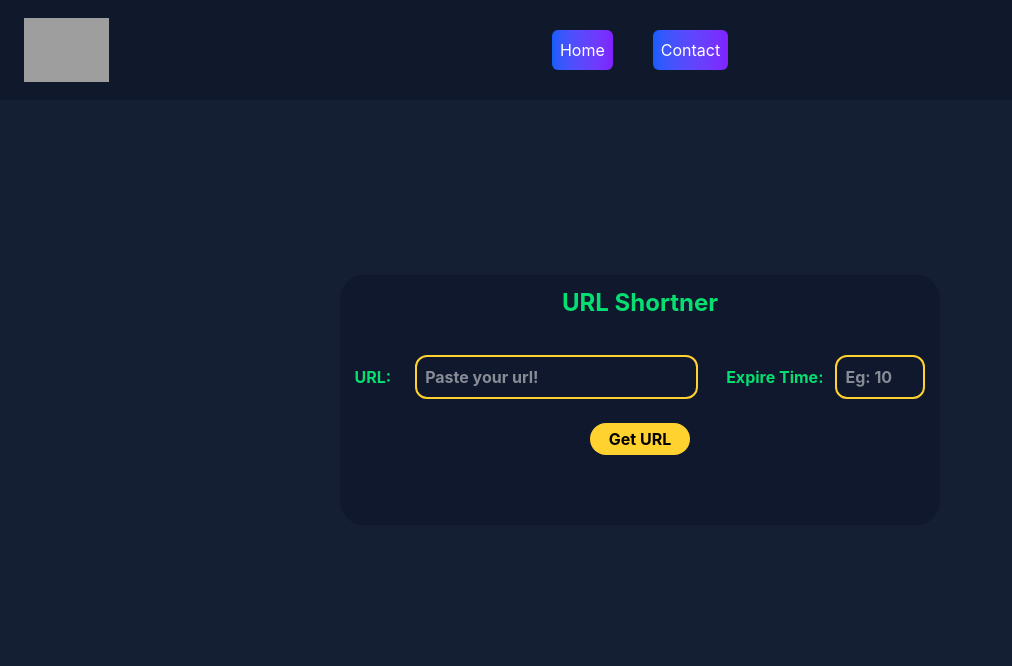
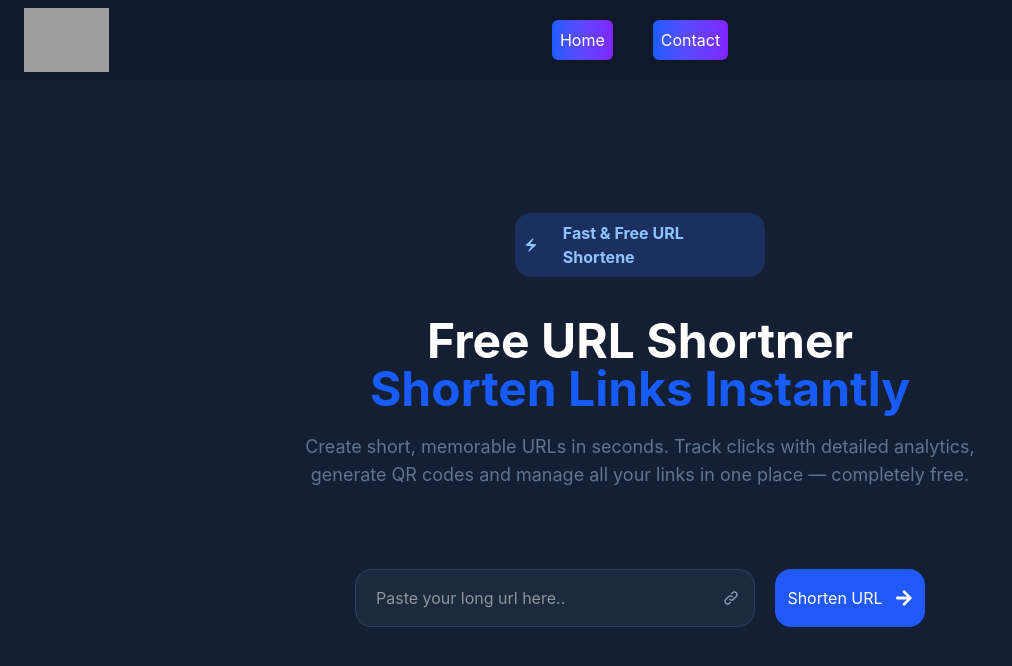
Before and after one commit to TharushaAkash/URL_Shortner, a React (Vite) app in the folder Frontend/: page / in a window 1280 px wide. Shown: the top 666 px of the page, without its empty margins (0-1012 px from the left). Built offline with nearby package versions, Linux system fonts and the light colour scheme; grey boxes are pictures that could not be loaded.

Commit message:
style: Change home screen ui

```diff
--- a/Frontend/src/Components/header.jsx
+++ b/Frontend/src/Components/header.jsx
@@ -3,7 +3,7 @@
 export default function Header() {
 
   return (
-    <header className="w-full h-[100px] fixed bg-accent flex items-center px-6 text-white">
+    <header className="w-full h-[80px] fixed bg-accent flex items-center px-6 text-white">
 
       {/* Left - Logo */}
       <div className="flex-1">
--- a/Frontend/src/pages/home.jsx
+++ b/Frontend/src/pages/home.jsx
@@ -4,6 +4,9 @@ import Header from "../Components/header";
 import axios from "axios";
 import toast from "react-hot-toast";
 import { Atom } from "react-loading-indicators";
+import { MdOutlineElectricBolt } from "react-icons/md";
+import { HiOutlineLink } from "react-icons/hi";
+import { FaArrowRight } from "react-icons/fa";
 
 
 
@@ -143,51 +146,62 @@ export default function HomePage() {
 
             <Header />
             {/* background */}
-            <div className="w-full h-screen bg-second flex justify-center items-center">
+            <div className="w-full h-screen bg-second flex flex-col justify-center items-center">
 
-                {/* input card */}
-                <div className="w-[600px] h-[250px] bg-primary rounded-3xl justify">
-
-                    {/* text div */}
-                    <div className="text-[#05df72] text-center p-3 font-bold text-2xl">
-                        <h1>URL Shortner</h1>
-
+                <div className="text-[#8ec5ff] mt-10 bg-[#1b3061] w-[250px] p-2 rounded-2xl flex gap-6 justify-center items-center">
+                    <MdOutlineElectricBolt/>
+                    <h2 className="font-bold text-[#8ec5ff]">Fast & Free URL Shortene</h2>
                 </div>
 
-                    {/* input div */}
-                    <div className="text-white mt-3 p-3 font-bold flex items-center justify-center gap-3">
-                        <label className="items-center text-[#05df72]">URL:</label>
+               <div className="flex flex-col justify-center items-center mb-20 mt-10">
+                    <h1 className="font-bold text-5xl text-center"><span className="text-white">Free URL Shortner</span><br/>
+                    <span className="text-[#175cfb]">Shorten Links Instantly </span>
+                    </h1>
+
+                    <p className="text-lg text-slate-500 text-l mt-5 text-center w-[700px]">Create short, memorable URLs in seconds. Track clicks with detailed analytics,
+                    generate QR codes
+                    and manage all your links in one place — completely free.</p>
+                </div>
+
+                {/* Input and button box */}
+                <div className="flex  items-center gap-5">
+
+                    <div className="w-[400px] relative">
                         <input
                         type="text"
-                            placeholder="Paste your url!"
+                        placeholder="Paste your long url here.."
                         value={url}
                         name="url"
                         onChange={handleChange}
                         required
-                            className="p-2 ml-3 border-2 border-amber-300 rounded-xl focus:outline-none focus:ring-amber-300">
-
+                        className="w-full bg-slate-800 text-white px-5 py-4 rounded-2xl  border border-slate-700 focus:outline-none focus:ring-2 focus:ring-blue-500"
+                    >
                     </input>
 
-                        <label className=" ml-4 items-center text-[#05df72]">Expire Time:</label>
-                        <input
-                            type="number"
-                            placeholder="Eg: 10"
-                            value={expireAt}
-                            name="expireAt"
-                            onChange={handleTime}
-                            className="w-[90px] p-2 border-2 border-amber-300 rounded-xl focus:outline-none focus:ring-amber-300">
-
-                        </input>
+                    <div className="text-slate-400 font-bold absolute right-4 top-1/2 -translate-y-1/2">
+                        <HiOutlineLink />
                     </div>
-
-                    {/* button div */}
-
-                    <div className="flex mt-3 justify-center">
-                        <button onClick={handleSubmit} className="bg-amber-300 w-[100px] rounded-2xl font-bold p-1 cursor-pointer hover:bg-transparent hover:text-amber-300 hover:border-2 hover:border-amber-300">Get URL</button>
                     </div>
 
 
+                    <button
+                    onClick={handleSubmit}
+                    className="flex gap-3 bg-[#2158f8] rounded-2xl items-center justify-center w-[150px] h-full text-white relative cursor-pointer hover:bg-transparent hover:border-2 hover:border-[#2158f8] hover:transition-all hover:duration-300">
+                        Shorten URL
+                        <FaArrowRight  className="font-bold text-lg"/>
+                    </button>
+
+
                  </div>
+
+
+
+
+
+
+
+
+
 
             </div>
 
```
Lines whose indentation alone changed are shown as unchanged.
